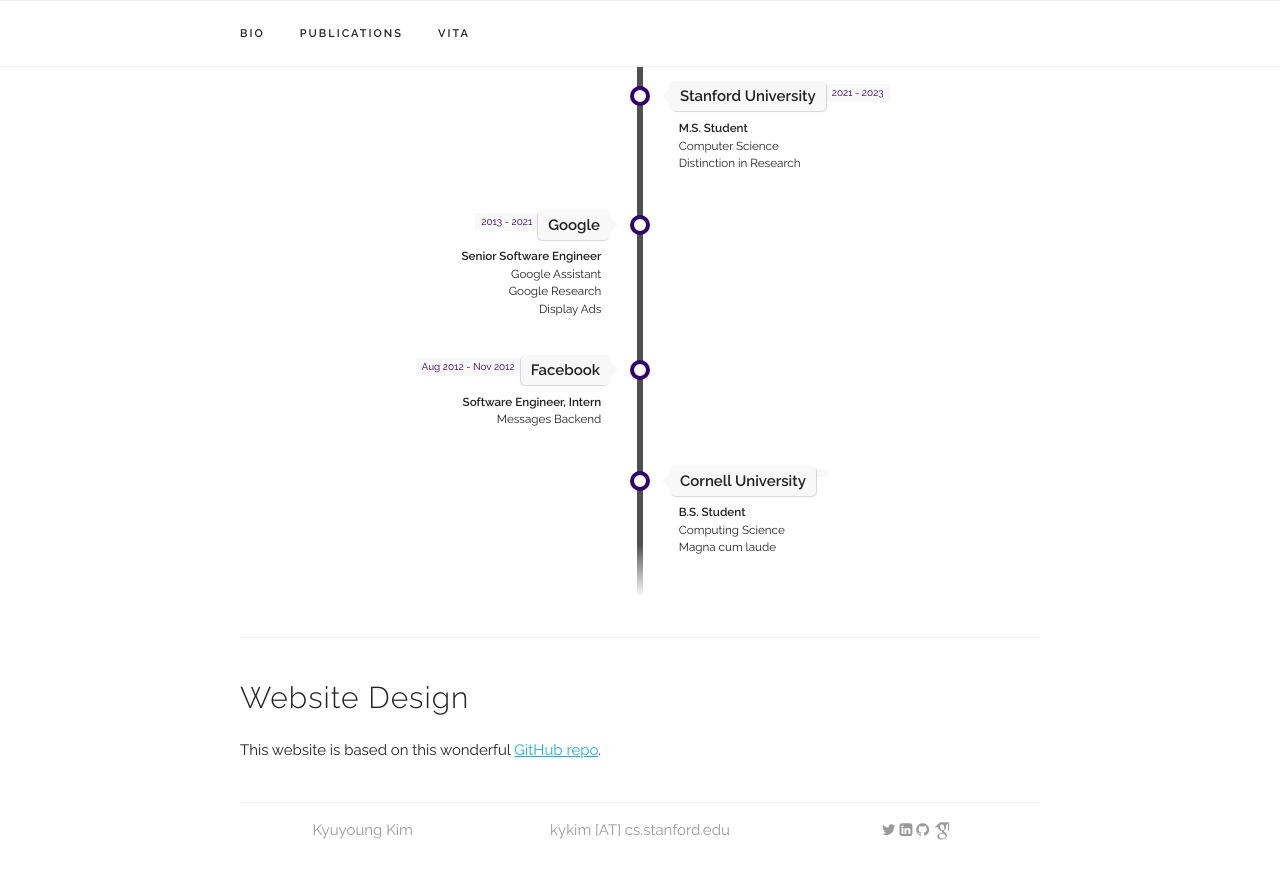
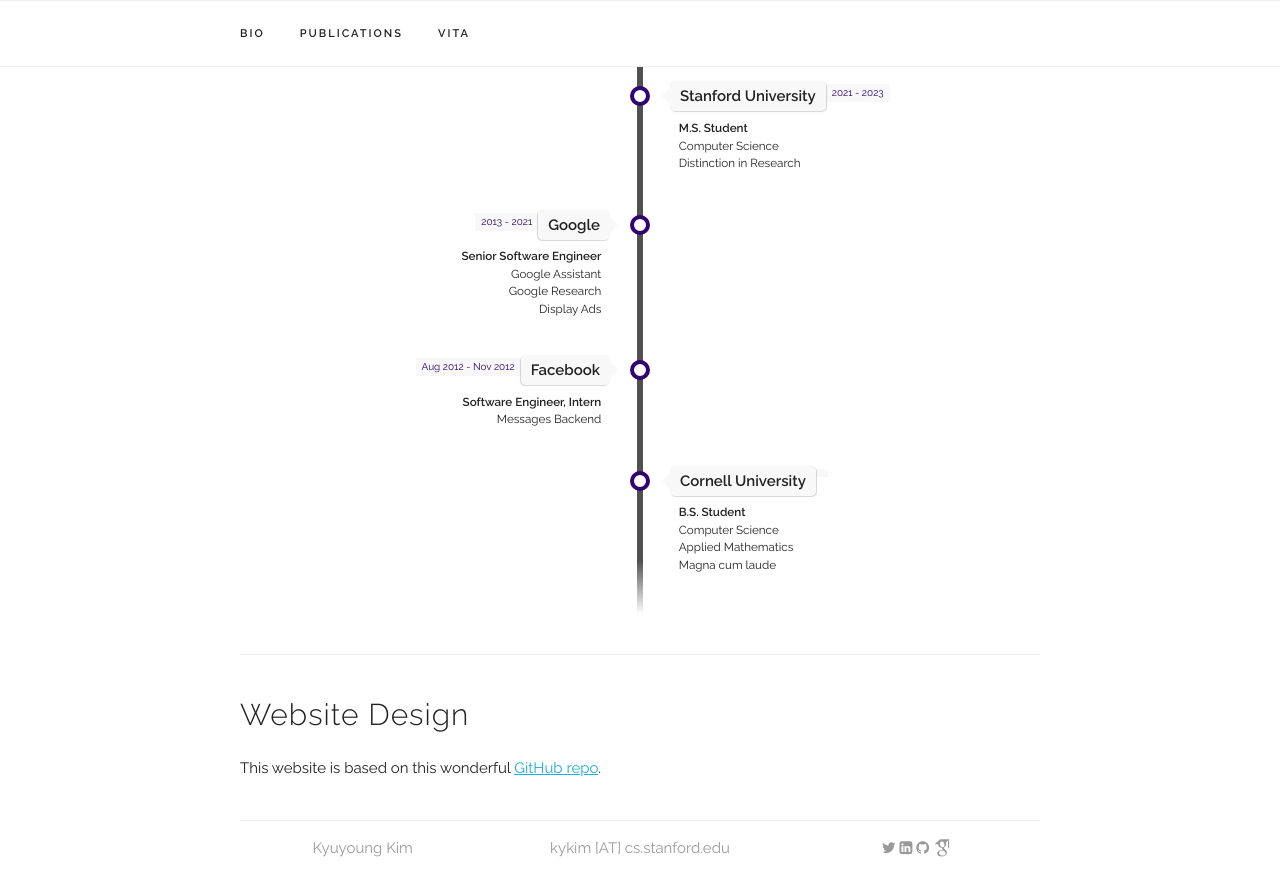
Before and after one commit to kykim0/kykim0.github.io, a Jekyll site: the page built from index.html, in a window 1280 px wide and 900 px high, scrolled down 2616 px. Shown: the top 896 px of the window. Built offline with Jekyll 4.4.1, drawn with Linux system fonts in a browser that asks for light colours; some web fonts are replaced.

Commit message:
Update experience.yaml

```diff
--- a/_data/experience.yaml
+++ b/_data/experience.yaml
@@ -26,5 +26,5 @@
 
 - place: "Cornell University"
   title: "B.S. Student"
-  subtitle: "Computing Science<br/>Magna cum laude"
+  subtitle: "Computer Science<br/>Applied Mathematics<br/>Magna cum laude"
   category: "school"
```
